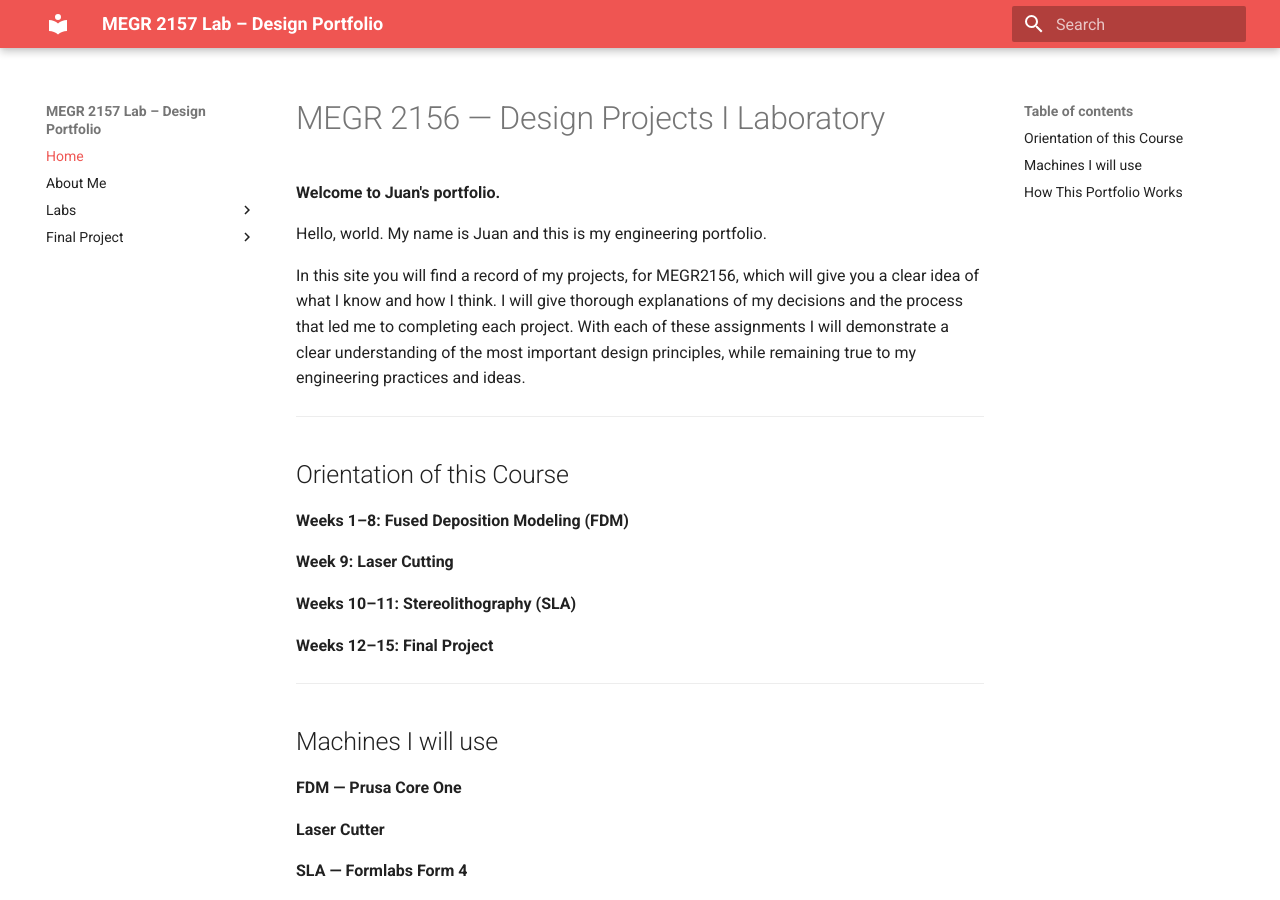
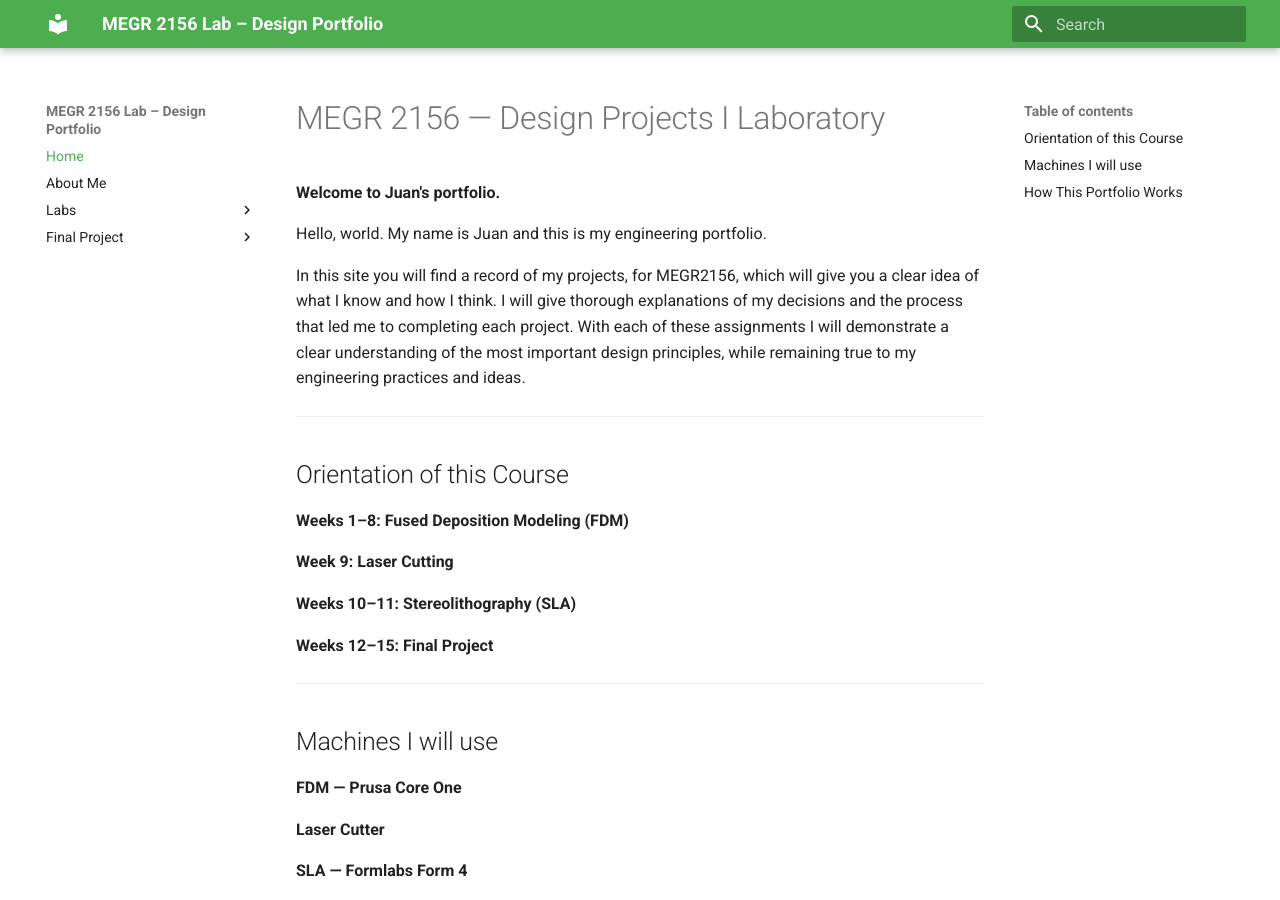
Before and after one commit to juanmasacova/MASACOVA-portfolio, an MkDocs documentation site: the page built from docs/index.md, in a window 1280 px wide and 900 px high. Built offline with MkDocs 1.6.1 and Material for MkDocs 9.7.7, drawn with Linux system fonts in a browser that asks for light colours.

Commit message:
Update mkdocs.yml

```diff
--- a/mkdocs.yml
+++ b/mkdocs.yml
@@ -1,10 +1,10 @@
-site_name: MEGR 2157 Lab – Design Portfolio
+site_name: MEGR 2156 Lab – Design Portfolio
 site_description: Lab Design portfolio documentation
 
 theme:
   name: material
   palette:
-    primary: red
+    primary: green
   features:
     - navigation.instant
     - navigation.tracking
```
